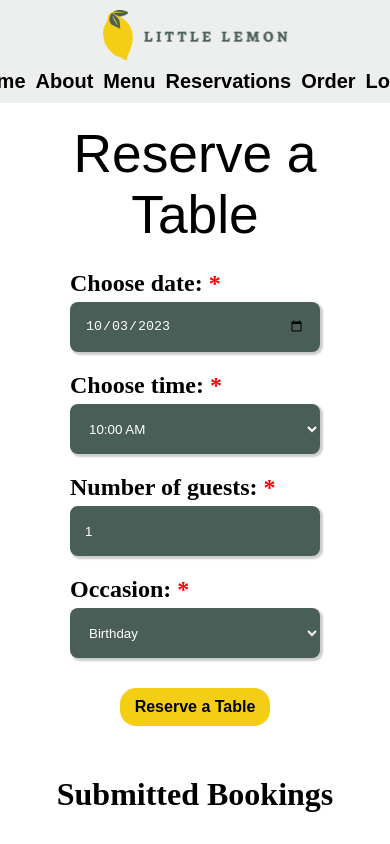
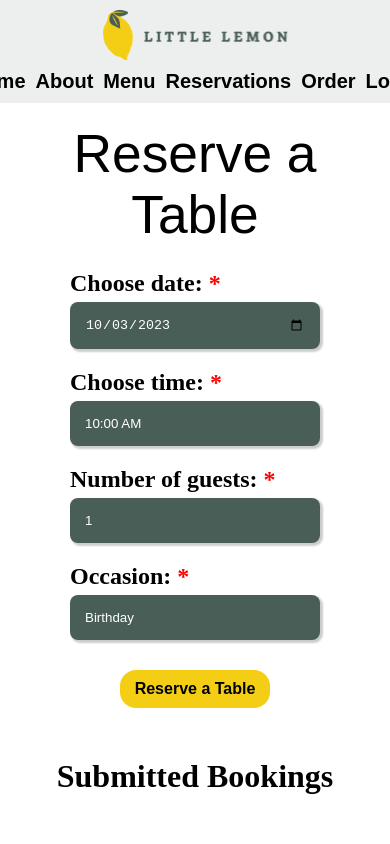
Before and after one commit to acktreptow/little-lemon, a React (Create React App) app: page /little-lemon/reservations in a window 390 px wide. Shown: the top 844 px of the page. Built offline with nearby package versions, Linux system fonts and the light colour scheme; the HTML template or start-up script is replaced by a standard one.

Commit message:
change webkit appearance

```diff
--- a/src/pages/Booking/BookingPage.css
+++ b/src/pages/Booking/BookingPage.css
@@ -40,7 +40,6 @@
   box-shadow: 2px 2px 2px 1px rgba(0, 0, 0, 0.2);
   margin-top: 5px;
   margin-bottom: 20px;
-  height: 50px;
 }
 
 .required-symbol {
@@ -132,7 +131,7 @@ li {
   }
 
   .form-input {
-    height: 50px;
+    -webkit-appearance: none;
   }
 }
 
```
